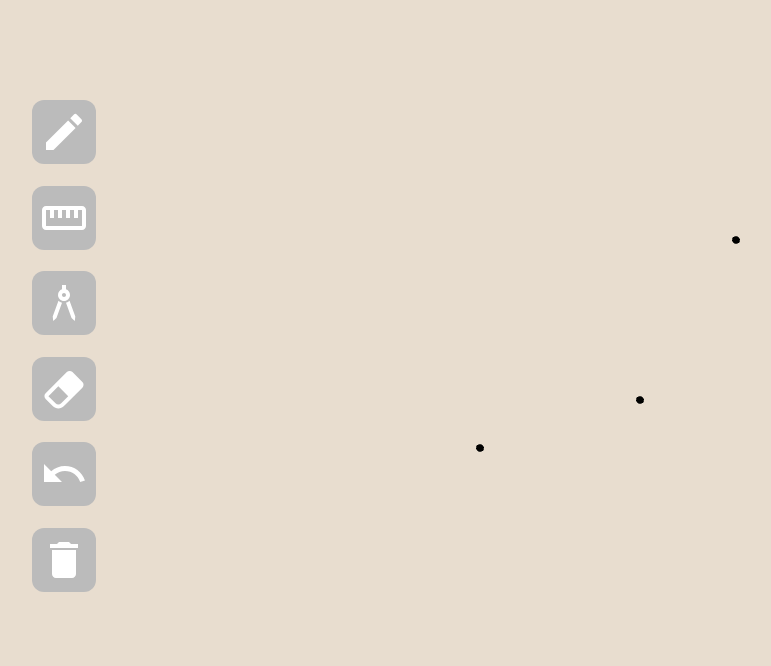
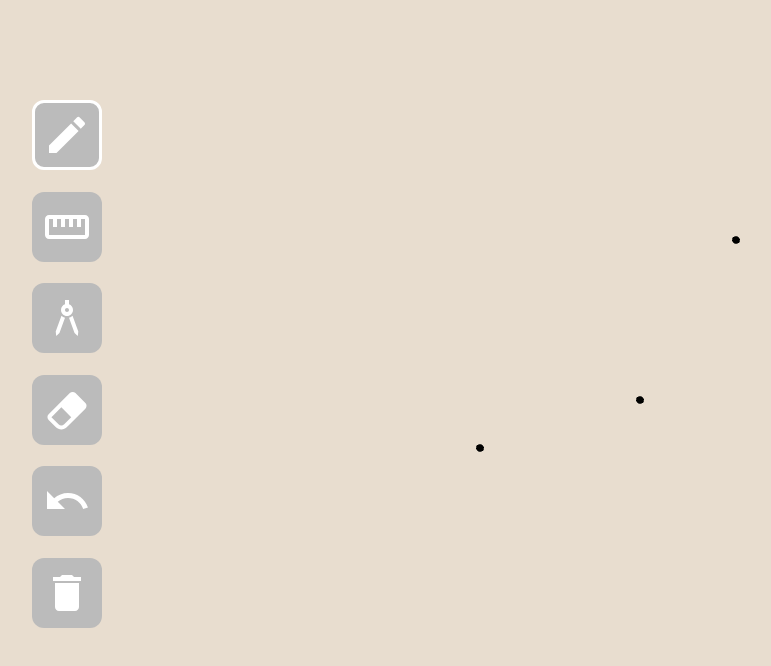
Before and after one commit to AustereTriceratops/geometric-construction-tool, a Next.js app: page / in a window 1280 px wide. Shown: the top 666 px of the page, without its empty margins (0-771 px from the left). Built offline with nearby package versions, Linux system fonts and the light colour scheme.

Commit message:
outlining selected tool buttons

```diff
--- a/src/pages/_app.tsx
+++ b/src/pages/_app.tsx
@@ -218,6 +218,7 @@ export default function App() {
       />
 
       <Controls
+        inputMode={inputMode}
         setInputMode={updateInputMode}
         undo={undo}
         clear={clear}
--- a/src/pages/components/Controls.tsx
+++ b/src/pages/components/Controls.tsx
@@ -6,13 +6,15 @@ import { Create, Straighten, Architecture, Undo, Delete } from '@mui/icons-mater
 import { SvgIcon } from "@mui/material";
 
 interface ControlsProps {
+    inputMode: InputMode;
     setInputMode: (mode: InputMode) => void;
     undo: () => void;
     clear: () => void;
 }
 
 const Controls = (props: ControlsProps) => {
-    const {setInputMode, undo, clear} = props;
+    const {inputMode, setInputMode, undo, clear} = props;
+
     return (
         <div style={{
             position: 'absolute',
@@ -22,16 +24,16 @@ const Controls = (props: ControlsProps) => {
             left: '2rem',
             gap: '0.1rem'
         }}>
-            <ToolButton name="add point" onClick={() => setInputMode(ADD)}>
+            <ToolButton name="add point" selected={inputMode == ADD} onClick={() => setInputMode(ADD)}>
                 <Create fontSize='inherit'/>
             </ToolButton>
-            <ToolButton name="straightedge" onClick={() => setInputMode(STRAIGHTEDGE)}>
+            <ToolButton name="straightedge" selected={inputMode == STRAIGHTEDGE} onClick={() => setInputMode(STRAIGHTEDGE)}>
                 <Straighten fontSize='inherit'/>
             </ToolButton>
-            <ToolButton name="compass" onClick={() => setInputMode(COMPASS)}>
+            <ToolButton name="compass" selected={inputMode == COMPASS} onClick={() => setInputMode(COMPASS)}>
                 <Architecture fontSize='inherit'/>
             </ToolButton>
-            <ToolButton name='erase' onClick={() => setInputMode(ERASE)}>
+            <ToolButton name='erase' selected={inputMode == ERASE} onClick={() => setInputMode(ERASE)}>
                 <SvgIcon fontSize='inherit'>
                     <Erase/>
                 </SvgIcon>
--- a/src/pages/components/ToolButton.tsx
+++ b/src/pages/components/ToolButton.tsx
@@ -8,12 +8,13 @@ const roboto = Roboto({
 
 interface ToolButtonProps {
     name: string;
+    selected?: Boolean;
     onClick: () => void;
     children: ReactNode;
 }
 
 const ToolButton = (props: ToolButtonProps) => {
-    const {name, onClick, children} = props;
+    const {name, selected, onClick, children} = props;
 
     const [hovered, setHovered] = useState(false);
 
@@ -30,7 +31,8 @@ const ToolButton = (props: ToolButtonProps) => {
                 color: '#555',
                 font: 'roboto',
                 fontSize: '12px',
-                fontWeight: '700'
+                fontWeight: '700',
+                userSelect: 'none',
             }}>
                 <div className={roboto.className}>
                     {name}
@@ -51,6 +53,8 @@ const ToolButton = (props: ToolButtonProps) => {
                     color: 'white',
                     padding: '8px',
                     borderRadius: '12px',
+                    borderStyle: 'solid',
+                    borderColor: (selected) ? '#ffffff' : '#ffffff00',
                 }}
             >
                 {children}
```
Also changed, not shown: TODO.txt.
